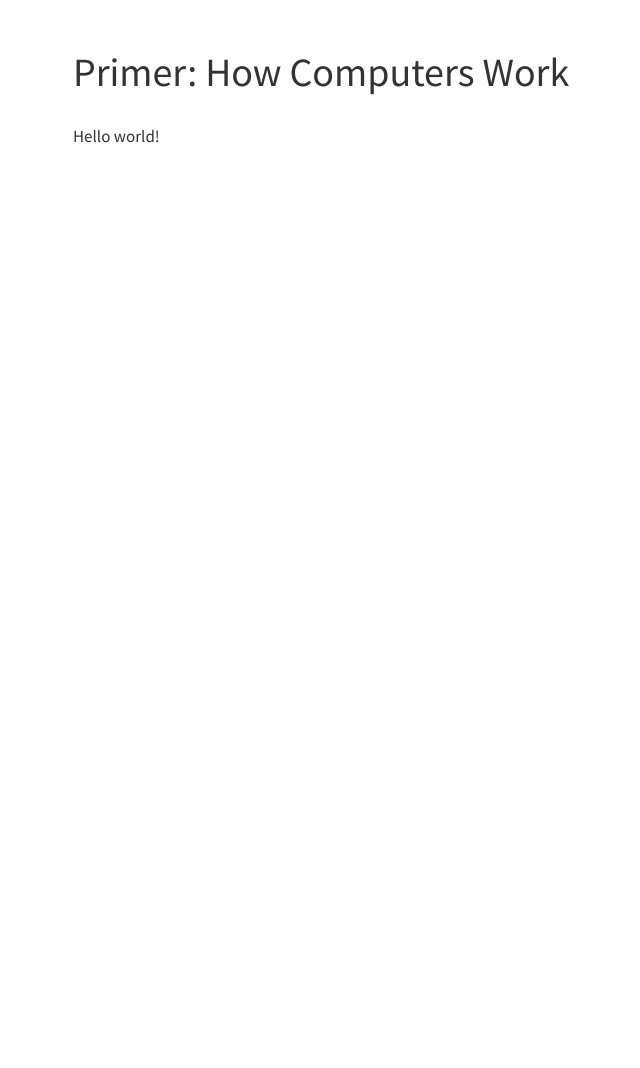
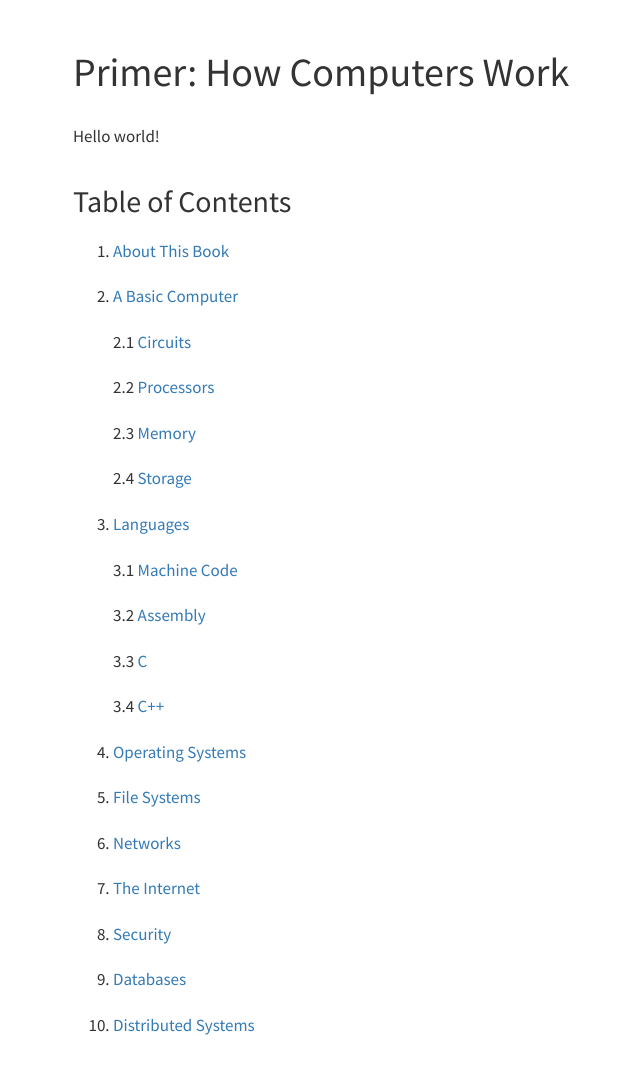
Before and after one commit to davekilian/davekilian.github.com, a Jekyll site: the page built from primer/index.md, in a window 1280 px wide. Shown: the whole page, without its empty margins (227-867 px from the left). Built offline with Jekyll 4.4.1, drawn with Linux system fonts in a browser that asks for light colours; nearby versions of some CDN libraries; before the commit the page ends 900 px from its top, so only the background shows below that.

Commit message:
Start mapping out a table of contents

```diff
--- a/_layouts/primer-chapter.html
+++ b/_layouts/primer-chapter.html
@@ -9,5 +9,11 @@ layout: default
         <div class="post-content">
             {{ content }}
         </div>
+        {% if page.istoc == false %}
+        <div class="hidden-print">
+            <hr />
+            <a style="font-size: 150%" href="/primer">Back to Book Index</a>
+        </div>
+        {% endif %}
     </div>
 </div>
--- a/primer/index.md
+++ b/primer/index.md
@@ -1,6 +1,45 @@
 ---
 layout: primer-chapter
 title: How Computers Work
+istoc: true
 ---
 
 Hello world!
+
+## Table of Contents
+
+1. [About This Book](/primer/about.html)
+
+2. [A Basic Computer](/primer/basic/index.html)
+
+    2.1 [Circuits](/primer/basic/circuits.html)
+
+    2.2 [Processors](/primer/basic/proc.html)
+
+    2.3 [Memory](/primer/basic/mem.html)
+
+    2.4 [Storage](/primer/basic/stor.html)
+
+3. [Languages](/primer/lang/index.html)
+
+    3.1 [Machine Code](/primer/lang/machine.html)
+
+    3.2 [Assembly](/primer/lang/asm.html)
+
+    3.3 [C](/primer/lang/c.html)
+
+    3.4 [C++](/primer/lang/cpp.html)
+
+4. [Operating Systems](/primer/os/index.html)
+
+5. [File Systems](/primer/fs/index.html)
+
+6. [Networks](/primer/net/index.html)
+
+7. [The Internet](/primer/inet/index.html)
+
+8. [Security](/primer/sec/index.html)
+
+9. [Databases](/primer/db/index.html)
+
+10. [Distributed Systems](/primer/distrib/index.html)
```
Also changed, not shown: primer/about.md (added, +6 -0 lines).
